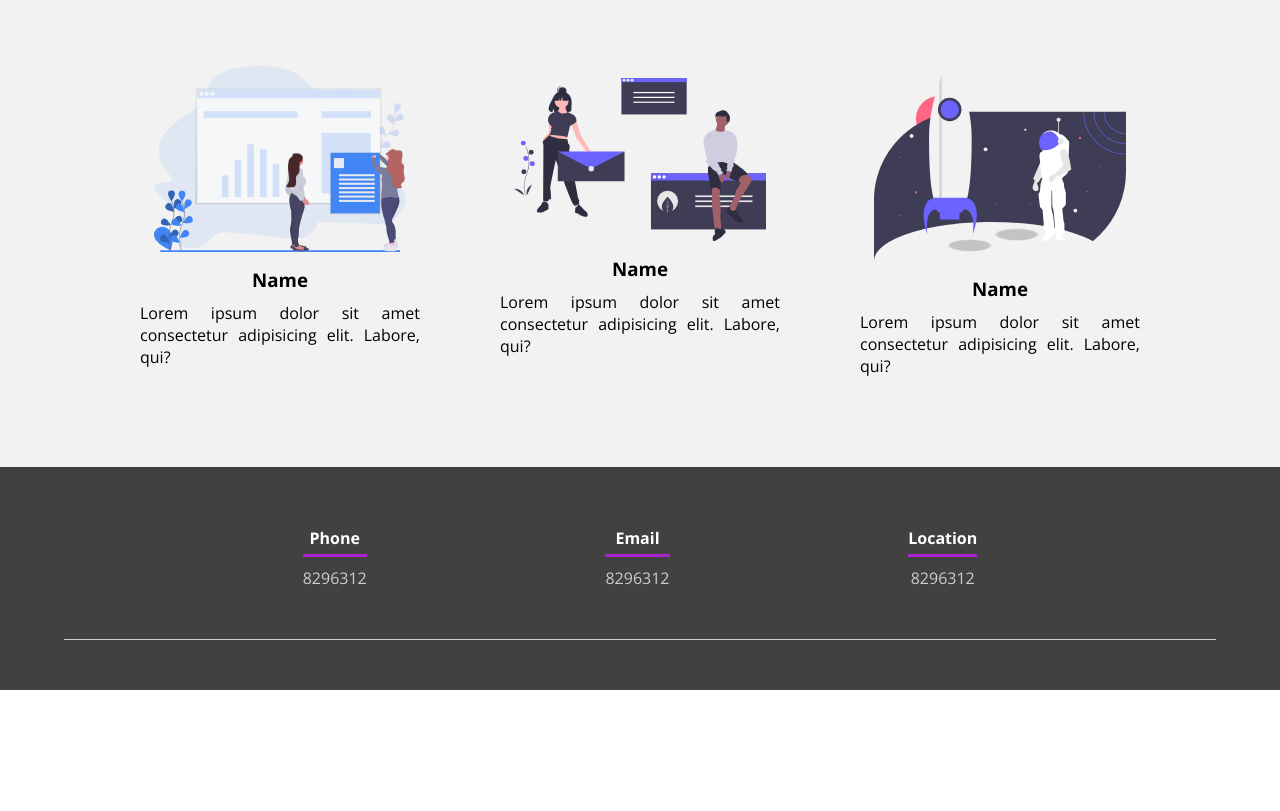
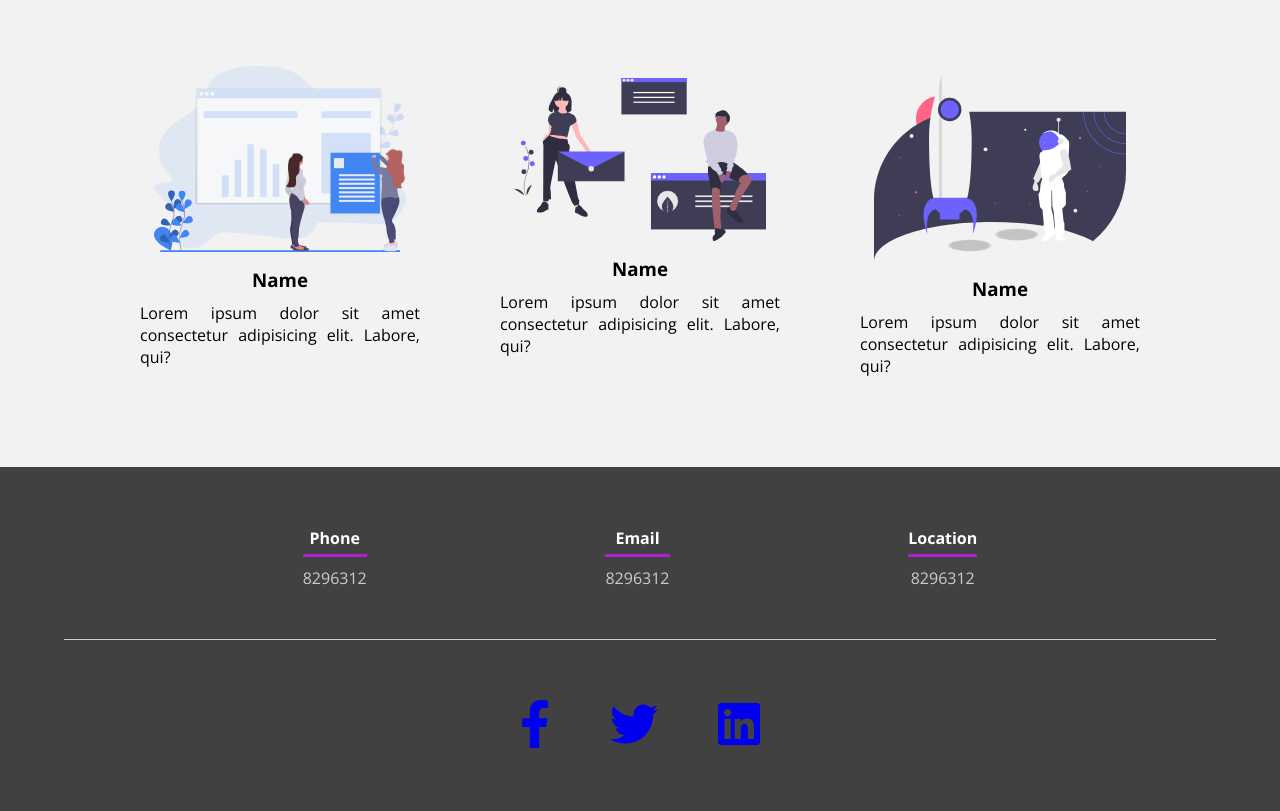
Before and after one commit to gabiastudillo/Pagina-Web-Adaptable, a plain HTML site: page index.html in a window 1280 px wide. Shown: the part 2284-3095 px from the top of the page. Before the commit the page ends 2974 px from the top, so only its background shows below. Drawn offline with nearby package versions, Linux system fonts and the light colour scheme.

Commit message:
Link a redes sociales

```diff
--- a/css/estilos.css
+++ b/css/estilos.css
@@ -424,3 +424,20 @@ footer{
         font-size: 20px;
     }
 }
+
+
+.links {
+    display: flex;
+    align-items: center;
+    justify-content: center;
+    padding: 60px;
+    color: #f2f2f2;
+}
+
+.links a{
+    margin: 0 30px;
+}
+
+.links a i {
+    font-size: 3rem;
+}
--- a/index.html
+++ b/index.html
@@ -9,6 +9,9 @@
     <link rel="shortcut icon" href="img/alexcgdesign.png" type="image/x-icon">
     <link rel="stylesheet" href="css/estilos.css">
     <link href="https://fonts.googleapis.com/css?family=Open+Sans:300,400,700,800&display=swap" rel="stylesheet">
+    <!-- FONTAWESOME-->
+    <link rel="stylesheet" href="https://pro.fontawesome.com/releases/v5.10.0/css/all.css"
+        integrity="sha384-AYmEC3Yw5cVb3ZcuHtOA93w35dYTsvhLPVnYs9eStHfGJvOvKxVfELGroGkvsg+p" crossorigin="anonymous" />
 </head>
 
 <body>
@@ -167,7 +170,17 @@
                 <p>8296312</p>
             </div>
         </div>
-        <h2 class="titulo-final"></h2>
+        <div class="links">
+            <a href="#">
+                <i class= "fab fa-facebook-f"></i>
+            </a>
+            <a href="#">
+                <i class="fab fa-twitter"></i>
+            </a>
+            <a href="#">
+                <i class="fab fa-linkedin"></i>
+            </a>
+        </div>
     </footer>
 </body>
 
```
